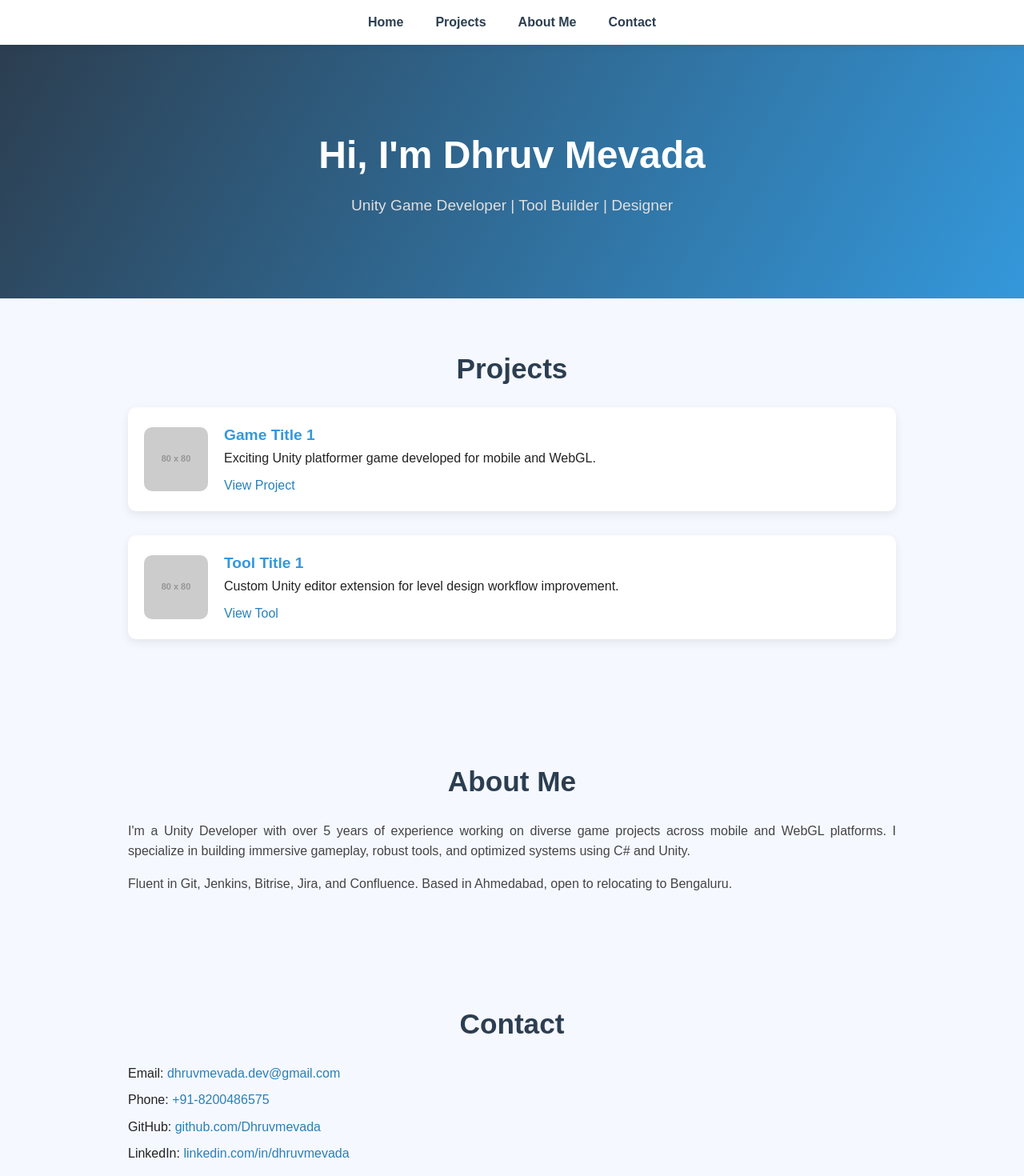
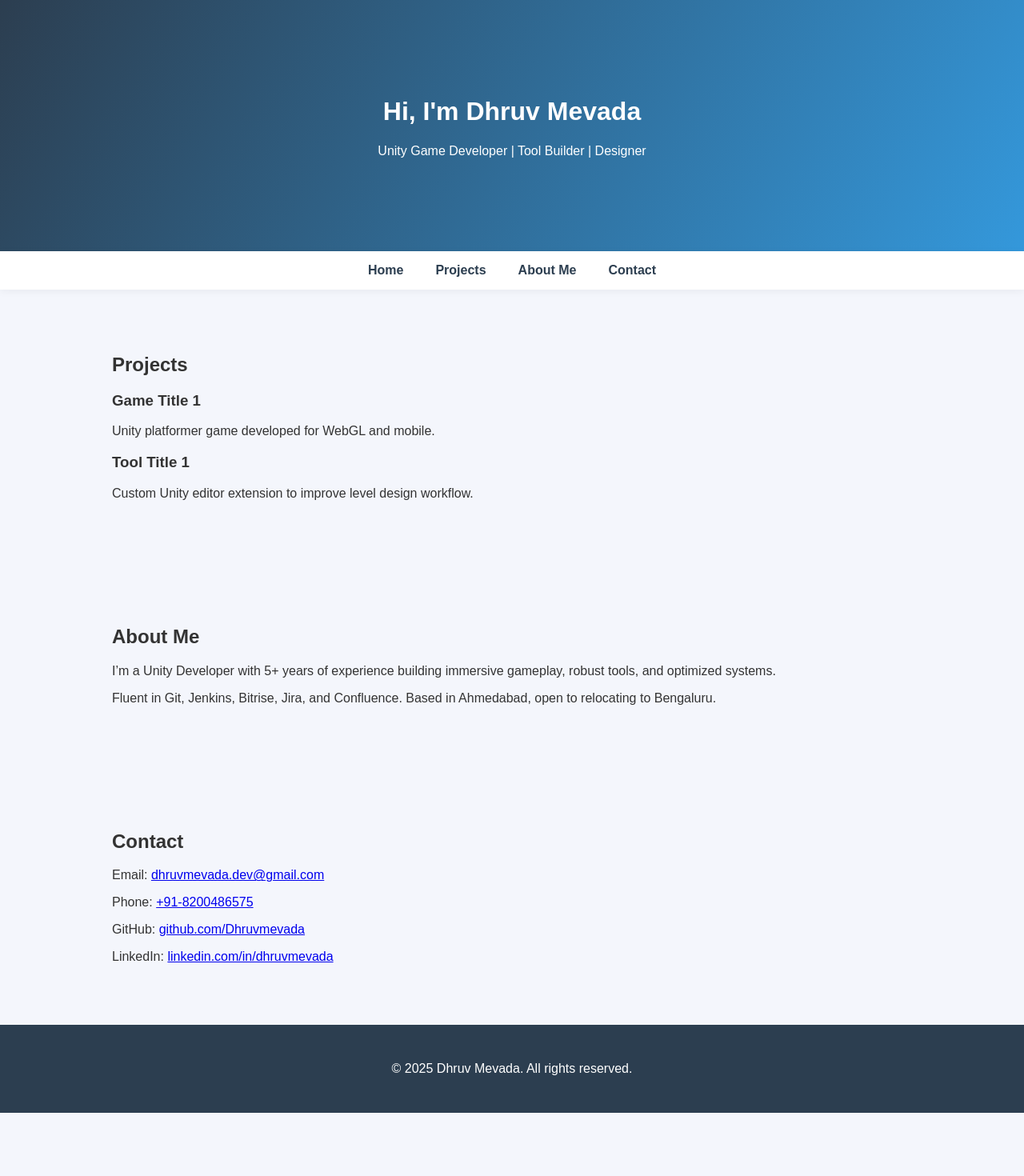
Before and after one commit to dhruv111/dhruv-portfolio, a React (Create React App) app: page / in a window 1280 px wide. Shown: the top 1470 px of the page at 80% size. After the commit the page ends 1391 px from the top, so only its background shows below. Built offline with nearby package versions, Linux system fonts and the light colour scheme; the HTML template or start-up script is replaced by a standard one.

Commit message:
updated files

```diff
--- a/public/index.html
+++ b/public/index.html
@@ -2,11 +2,13 @@
 <html lang="en">
   <head>
     <meta charset="utf-8" />
-    <title>Dhruv Mevada Portfolio</title>
-    <link rel="icon" href="favicon.ico" />
+    <link rel="icon" href="%PUBLIC_URL%/favicon.ico" />
     <meta name="viewport" content="width=device-width, initial-scale=1" />
+    <meta name="theme-color" content="#000000" />
+    <title>Dhruv Mevada | Portfolio</title>
   </head>
   <body>
+    <noscript>You need to enable JavaScript to run this app.</noscript>
     <div id="root"></div>
   </body>
 </html>
--- a/src/App.css
+++ /dev/null
@@ -1,128 +0,0 @@
-* {
-  margin: 0;
-  padding: 0;
-  box-sizing: border-box;
-  scroll-behavior: smooth;
-}
-
-body {
-  font-family: 'Poppins', sans-serif;
-  background-color: #f5f8ff;
-  color: #222;
-  line-height: 1.6;
-}
-
-header {
-  background: linear-gradient(120deg, #2c3e50, #3498db);
-  padding: 100px 20px;
-  text-align: center;
-  color: white;
-}
-
-header h1 {
-  font-size: 3rem;
-  margin-bottom: 10px;
-}
-
-header p {
-  font-size: 1.2rem;
-  color: #e0e0e0;
-}
-
-nav {
-  background-color: white;
-  display: flex;
-  justify-content: center;
-  box-shadow: 0 2px 10px rgba(0,0,0,0.05);
-  position: sticky;
-  top: 0;
-  z-index: 1000;
-}
-
-nav a {
-  padding: 15px 20px;
-  text-decoration: none;
-  color: #2c3e50;
-  font-weight: 600;
-  transition: 0.3s;
-}
-
-nav a:hover {
-  background-color: #3498db;
-  color: white;
-  border-radius: 5px;
-}
-
-section {
-  max-width: 1000px;
-  margin: auto;
-  padding: 60px 20px;
-}
-
-h2 {
-  font-size: 2.2rem;
-  color: #2c3e50;
-  margin-bottom: 20px;
-  text-align: center;
-}
-
-.project {
-  background: white;
-  border-radius: 10px;
-  padding: 20px;
-  margin-bottom: 30px;
-  box-shadow: 0 4px 12px rgba(0,0,0,0.08);
-  display: flex;
-  align-items: center;
-  gap: 20px;
-  transition: transform 0.3s ease;
-}
-
-.project:hover {
-  transform: translateY(-5px);
-}
-
-.project img {
-  width: 80px;
-  height: 80px;
-  border-radius: 10px;
-}
-
-.project-details h3 {
-  margin: 0;
-  font-size: 1.2rem;
-  color: #3498db;
-}
-
-.project-details a {
-  display: inline-block;
-  margin-top: 8px;
-  color: #2980b9;
-  text-decoration: none;
-}
-
-.project-details a:hover {
-  text-decoration: underline;
-}
-
-.about p {
-  margin-bottom: 15px;
-  color: #444;
-  text-align: justify;
-}
-
-.contact a {
-  color: #2980b9;
-  text-decoration: none;
-}
-
-.contact p {
-  margin: 8px 0;
-}
-
-footer {
-  background: #2c3e50;
-  color: white;
-  text-align: center;
-  padding: 30px 10px;
-}
--- a/src/App.js
+++ b/src/App.js
@@ -1,21 +1,44 @@
-import React from 'react';
-import './App.css';
-import Header from './components/Header';
-import Navbar from './components/Navbar';
-import Projects from './components/Projects';
-import About from './components/About';
-import Contact from './components/Contact';
-import Footer from './components/Footer';
+import React from "react";
 
 function App() {
   return (
     <>
-      <Navbar />
-      <Header />
-      <Projects />
-      <About />
-      <Contact />
-      <Footer />
+      <header id="home">
+        <h1>Hi, I'm Dhruv Mevada</h1>
+        <p>Unity Game Developer | Tool Builder | Designer</p>
+      </header>
+      <nav>
+        <a href="#home">Home</a>
+        <a href="#projects">Projects</a>
+        <a href="#about">About Me</a>
+        <a href="#contact">Contact</a>
+      </nav>
+      <section id="projects">
+        <h2>Projects</h2>
+        <div className="project">
+          <h3>Game Title 1</h3>
+          <p>Unity platformer game developed for WebGL and mobile.</p>
+        </div>
+        <div className="project">
+          <h3>Tool Title 1</h3>
+          <p>Custom Unity editor extension to improve level design workflow.</p>
+        </div>
+      </section>
+      <section id="about">
+        <h2>About Me</h2>
+        <p>I’m a Unity Developer with 5+ years of experience building immersive gameplay, robust tools, and optimized systems.</p>
+        <p>Fluent in Git, Jenkins, Bitrise, Jira, and Confluence. Based in Ahmedabad, open to relocating to Bengaluru.</p>
+      </section>
+      <section id="contact">
+        <h2>Contact</h2>
+        <p>Email: <a href="mailto:dhruvmevada.dev@gmail.com">dhruvmevada.dev@gmail.com</a></p>
+        <p>Phone: <a href="tel:+918200486575">+91-8200486575</a></p>
+        <p>GitHub: <a href="https://github.com/Dhruvmevada" target="_blank" rel="noreferrer">github.com/Dhruvmevada</a></p>
+        <p>LinkedIn: <a href="https://linkedin.com/in/dhruvmevada" target="_blank" rel="noreferrer">linkedin.com/in/dhruvmevada</a></p>
+      </section>
+      <footer>
+        <p>&copy; 2025 Dhruv Mevada. All rights reserved.</p>
+      </footer>
     </>
   );
 }
--- a/src/components/About.js
+++ /dev/null
@@ -1,13 +0,0 @@
-import React from 'react';
-
-const About = () => {
-  return (
-    <section id="about" className="about">
-      <h2>About Me</h2>
-      <p>I'm a Unity Developer with over 5 years of experience working on diverse game projects across mobile and WebGL platforms. I specialize in building immersive gameplay, robust tools, and optimized systems using C# and Unity.</p>
-      <p>Fluent in Git, Jenkins, Bitrise, Jira, and Confluence. Based in Ahmedabad, open to relocating to Bengaluru.</p>
-    </section>
-  );
-};
-
-export default About;
--- a/src/components/Contact.js
+++ /dev/null
@@ -1,15 +0,0 @@
-import React from 'react';
-
-const Contact = () => {
-  return (
-    <section id="contact" className="contact">
-      <h2>Contact</h2>
-      <p>Email: <a href="mailto:dhruvmevada.dev@gmail.com">dhruvmevada.dev@gmail.com</a></p>
-      <p>Phone: <a href="tel:+918200486575">+91-8200486575</a></p>
-      <p>GitHub: <a href="https://github.com/Dhruvmevada" target="_blank" rel="noreferrer">github.com/Dhruvmevada</a></p>
-      <p>LinkedIn: <a href="https://linkedin.com/in/dhruvmevada" target="_blank" rel="noreferrer">linkedin.com/in/dhruvmevada</a></p>
-    </section>
-  );
-};
-
-export default Contact;
--- a/src/components/Footer.js
+++ /dev/null
@@ -1,11 +0,0 @@
-import React from 'react';
-
-const Footer = () => {
-  return (
-    <footer>
-      <p>&copy; 2025 Dhruv Mevada. All rights reserved.</p>
-    </footer>
-  );
-};
-
-export default Footer;
--- a/src/components/Header.js
+++ /dev/null
@@ -1,12 +0,0 @@
-import React from 'react';
-
-const Header = () => {
-  return (
-    <header id="home">
-      <h1>Hi, I'm Dhruv Mevada</h1>
-      <p>Unity Game Developer | Tool Builder | Designer</p>
-    </header>
-  );
-};
-
-export default Header;
--- a/src/components/Navbar.js
+++ /dev/null
@@ -1,14 +0,0 @@
-import React from 'react';
-
-const Navbar = () => {
-  return (
-    <nav>
-      <a href="#home">Home</a>
-      <a href="#projects">Projects</a>
-      <a href="#about">About Me</a>
-      <a href="#contact">Contact</a>
-    </nav>
-  );
-};
-
-export default Navbar;
--- a/src/components/Projects.js
+++ /dev/null
@@ -1,27 +0,0 @@
-import React from 'react';
-
-const Projects = () => {
-  return (
-    <section id="projects">
-      <h2>Projects</h2>
-      <div className="project">
-        <img src="https://via.placeholder.com/80?text=🎮" alt="Game 1" />
-        <div className="project-details">
-          <h3>Game Title 1</h3>
-          <p>Exciting Unity platformer game developed for mobile and WebGL.</p>
-          <a href="https://example.com/game1" target="_blank" rel="noreferrer">View Project</a>
-        </div>
-      </div>
-      <div className="project">
-        <img src="https://via.placeholder.com/80?text=🛠️" alt="Tool 1" />
-        <div className="project-details">
-          <h3>Tool Title 1</h3>
-          <p>Custom Unity editor extension for level design workflow improvement.</p>
-          <a href="https://example.com/tool1" target="_blank" rel="noreferrer">View Tool</a>
-        </div>
-      </div>
-    </section>
-  );
-};
-
-export default Projects;
--- /dev/null
+++ b/src/index.css
@@ -0,0 +1,51 @@
+body {
+  margin: 0;
+  font-family: 'Poppins', sans-serif;
+  background: #f4f6fc;
+  color: #333;
+  scroll-behavior: smooth;
+}
+
+nav {
+  background: white;
+  position: sticky;
+  top: 0;
+  display: flex;
+  justify-content: center;
+  box-shadow: 0 2px 10px rgba(0,0,0,0.05);
+  z-index: 999;
+}
+
+nav a {
+  padding: 15px 20px;
+  text-decoration: none;
+  color: #2c3e50;
+  font-weight: 600;
+  transition: 0.3s;
+}
+
+nav a:hover {
+  background-color: #3498db;
+  color: white;
+  border-radius: 5px;
+}
+
+header {
+  background: linear-gradient(120deg, #2c3e50, #3498db);
+  color: white;
+  text-align: center;
+  padding: 100px 20px;
+}
+
+section {
+  max-width: 1000px;
+  margin: auto;
+  padding: 60px 20px;
+}
+
+footer {
+  background: #2c3e50;
+  color: white;
+  text-align: center;
+  padding: 30px 10px;
+}
--- /dev/null
+++ b/src/index.js
@@ -0,0 +1,11 @@
+import React from "react";
+import ReactDOM from "react-dom/client";
+import App from "./App";
+import "./index.css";
+
+const root = ReactDOM.createRoot(document.getElementById("root"));
+root.render(
+  <React.StrictMode>
+    <App />
+  </React.StrictMode>
+);
```
Also changed, not shown: package.json (+8 -7 lines).
